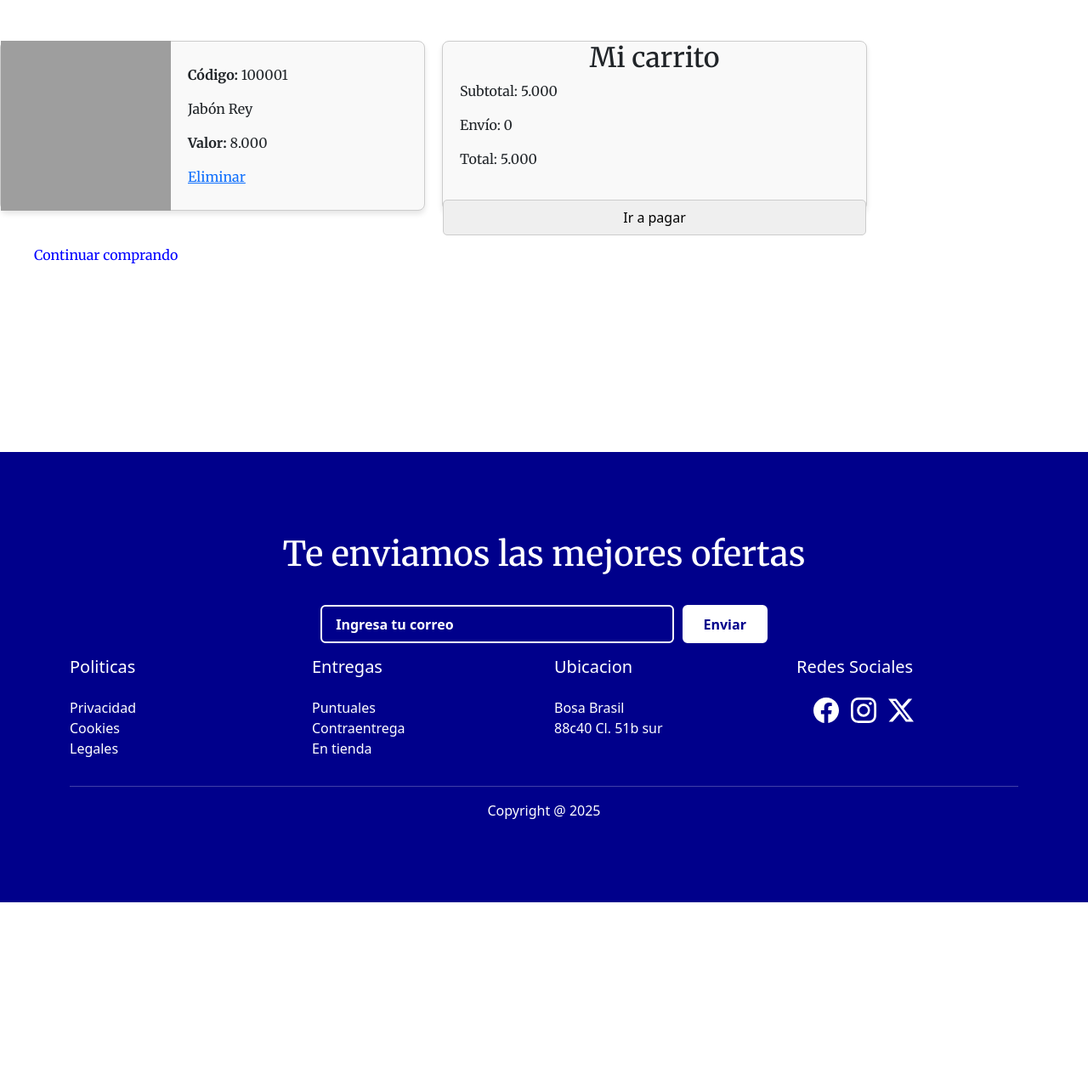
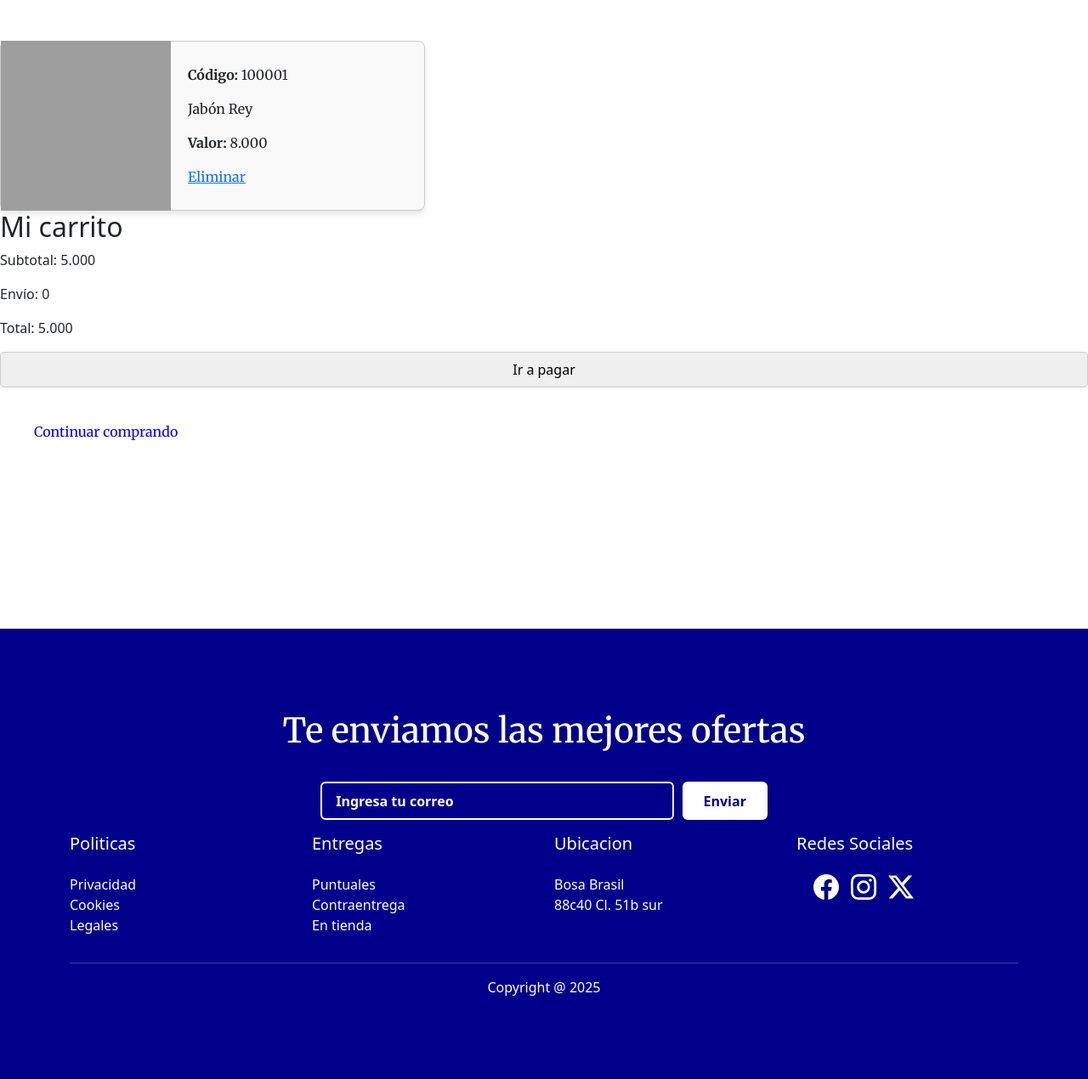
Before and after one commit to jhonnatan110/melo8, a PHP site: the page made by carro de compras.html in a window 1280 px wide. Shown: the part 108-1378 px from the top of the page at 85% size. Before the commit the page ends 1170 px from the top, so only its background shows below. Run offline with PHP 8.4, Linux system fonts and the light colour scheme; some libraries are stand-ins or nearby versions; grey boxes are pictures that could not be loaded.

Commit message:
estilom.css

```diff
--- a/css/estilom.css
+++ b/css/estilom.css
@@ -238,41 +238,6 @@ section.containerthree{
     font-family: Merriweather;
 }
 
-.mi-carrito{
-    border: 1px solid #ccc;
-    border-radius: 8px;
-    background-color: #f9f9f9;
-    box-shadow: 0px 4px 6px rgba(0, 0, 0, 0.1);
-    max-width: 500px;
-    display: flex;
-    flex-direction: column;
-    gap: 20px;
-    margin-left: 520px;
-    margin-top: -200px;
-    height: 200px;
-    max-width: 500px;
-    text-align: center;
-}
-
-.mi-carrito h2{
-    align-self: center;
-    text-align: center;
-    justify-content: center;
-    align-items: center;
-    font-family: Merriweather;
-
-
-}
-
-
-.mi-carrito p{
-    margin-left: 20px;
-    display: flex;
-    gap: 20px;
-    margin-top: -20px;
-    float: left;
-    font-family: Merriweather;
-}
 
 button.botontwo{
     position: relative;
@@ -496,3 +461,8 @@ button.botontwo{
     color: #00008B;
     border-color: #00008B;
 }
+
+.carrito-boton{
+    cursor: pointer;
+    transition: transform 0.2s ease-in-out;
+}
```
